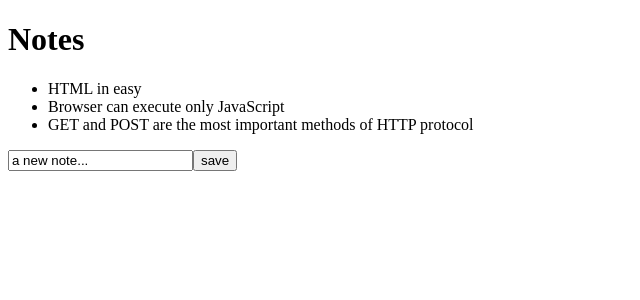
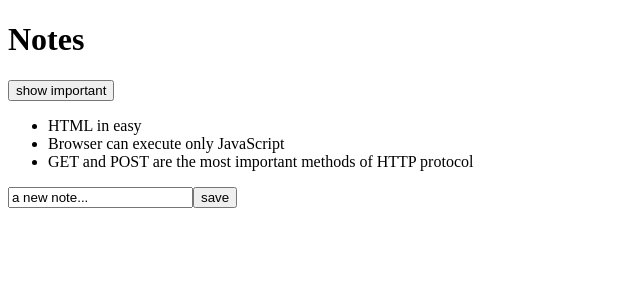
Before and after one commit to Brian-Almada/fullstackopen-react, a React (Vite) app: page / in a window 1280 px wide. Shown: the top 300 px of the page, without its empty margins (0-640 px from the left). Built offline with nearby package versions, Linux system fonts and the light colour scheme.

Commit message:
agregar un boton para mostrar las notas importantes

```diff
--- a/src/Notations.jsx
+++ b/src/Notations.jsx
@@ -32,6 +32,11 @@ const Notex = (props) => {
     return (
         <div>
             <h1>Notes</h1>
+            <div>
+                <button onClick= {() => setShowAll(!showAll)}>
+                    show {showAll ? 'important' : 'all'}
+                </button>
+            </div>
             <ul>
                 {noteToShow.map(note =>
                     <Note key={note.id} note={note}/>
```
